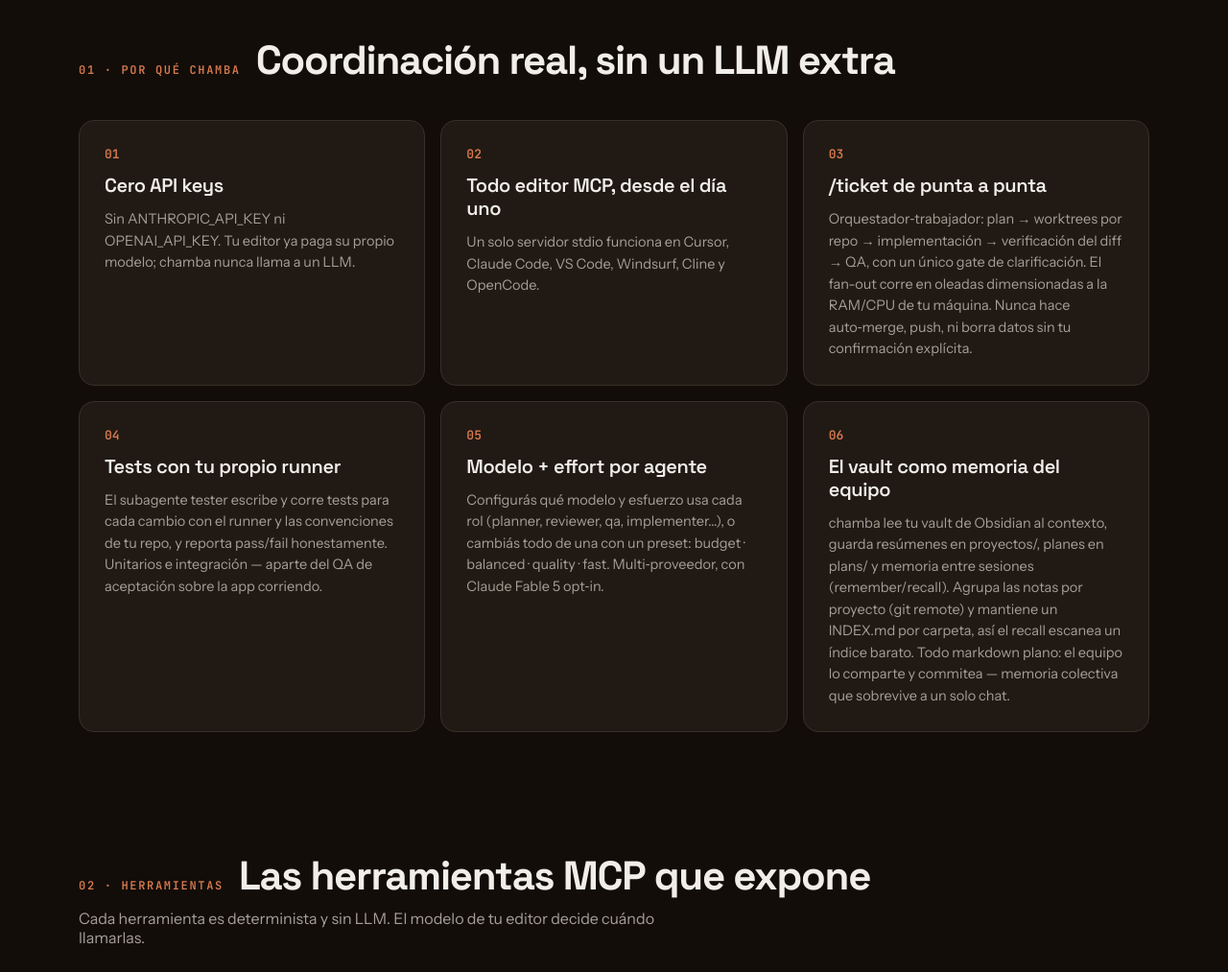
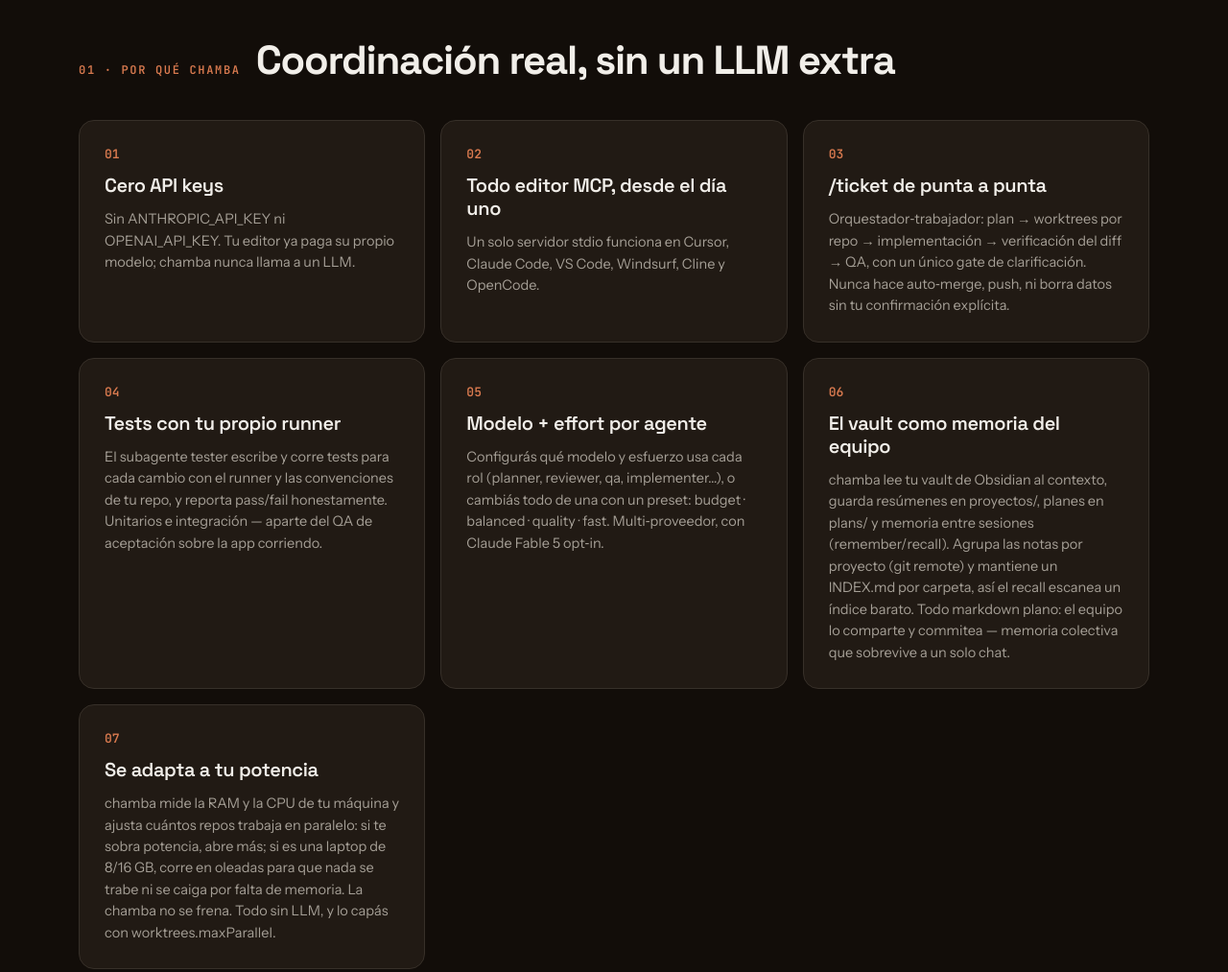
Before and after one commit to thelord07/chamba, a website: page docs/index.html in a window 1280 px wide. Shown: the part 1000-2013 px from the top of the page at 96% size. Drawn offline with Linux system fonts and the light colour scheme.

Commit message:
docs(landing): feature resource-aware parallelism as its own benefit
Adapts-to-your-machine benefit card (ES/EN) + a comparison-table row —
surface that chamba sizes parallelism to the machine so the work never
stalls or OOMs, instead of a passing clause in the /ticket benefit.

Co-Authored-By: Claude Opus 4.8 (1M context) <noreply@anthropic.com>

```diff
--- a/docs/index.html
+++ b/docs/index.html
@@ -137,10 +137,11 @@ const CONTENT = {
     benefits: [
       { no: '01', title: 'Cero API keys', body: 'Sin ANTHROPIC_API_KEY ni OPENAI_API_KEY. Tu editor ya paga su propio modelo; chamba nunca llama a un LLM.' },
       { no: '02', title: 'Todo editor MCP, desde el día uno', body: 'Un solo servidor stdio funciona en Cursor, Claude Code, VS Code, Windsurf, Cline y OpenCode.' },
-      { no: '03', title: '/ticket de punta a punta', body: 'Orquestador‑trabajador: plan → worktrees por repo → implementación → verificación del diff → QA, con un único gate de clarificación. El fan-out corre en oleadas dimensionadas a la RAM/CPU de tu máquina. Nunca hace auto‑merge, push, ni borra datos sin tu confirmación explícita.' },
+      { no: '03', title: '/ticket de punta a punta', body: 'Orquestador‑trabajador: plan → worktrees por repo → implementación → verificación del diff → QA, con un único gate de clarificación. Nunca hace auto‑merge, push, ni borra datos sin tu confirmación explícita.' },
       { no: '04', title: 'Tests con tu propio runner', body: 'El subagente tester escribe y corre tests para cada cambio con el runner y las convenciones de tu repo, y reporta pass/fail honestamente. Unitarios e integración — aparte del QA de aceptación sobre la app corriendo.' },
       { no: '05', title: 'Modelo + effort por agente', body: 'Configurás qué modelo y esfuerzo usa cada rol (planner, reviewer, qa, implementer…), o cambiás todo de una con un preset: budget · balanced · quality · fast. Multi‑proveedor, con Claude Fable 5 opt‑in.' },
-      { no: '06', title: 'El vault como memoria del equipo', body: 'chamba lee tu vault de Obsidian al contexto, guarda resúmenes en proyectos/, planes en plans/ y memoria entre sesiones (remember/recall). Agrupa las notas por proyecto (git remote) y mantiene un INDEX.md por carpeta, así el recall escanea un índice barato. Todo markdown plano: el equipo lo comparte y commitea — memoria colectiva que sobrevive a un solo chat.' }
+      { no: '06', title: 'El vault como memoria del equipo', body: 'chamba lee tu vault de Obsidian al contexto, guarda resúmenes en proyectos/, planes en plans/ y memoria entre sesiones (remember/recall). Agrupa las notas por proyecto (git remote) y mantiene un INDEX.md por carpeta, así el recall escanea un índice barato. Todo markdown plano: el equipo lo comparte y commitea — memoria colectiva que sobrevive a un solo chat.' },
+      { no: '07', title: 'Se adapta a tu potencia', body: 'chamba mide la RAM y la CPU de tu máquina y ajusta cuántos repos trabaja en paralelo: si te sobra potencia, abre más; si es una laptop de 8/16 GB, corre en oleadas para que nada se trabe ni se caiga por falta de memoria. La chamba no se frena. Todo sin LLM, y lo capás con worktrees.maxParallel.' }
     ],
     toolsKicker: 'Herramientas',
     toolsTitle: 'Las herramientas MCP que expone',
@@ -201,7 +202,8 @@ const CONTENT = {
       { label: 'Fase de QA de aceptación', a: '✅', b: '⚠️', c: '❌' },
       { label: 'Modelo + effort por agente', a: '✅', b: '⚠️', c: '❌' },
       { label: 'Contexto Obsidian + escritura', a: '✅', b: '❌', c: '❌' },
-      { label: 'Memoria entre sesiones', a: '✅', b: '⚠️', c: '⚠️' }
+      { label: 'Memoria entre sesiones', a: '✅', b: '⚠️', c: '⚠️' },
+      { label: 'Se adapta a la potencia de la máquina', a: '✅', b: '❌', c: '❌' }
     ],
     rmKicker: 'Roadmap + Changelog',
     rmTitle: 'Construido en público, fase por fase',
@@ -260,10 +262,11 @@ const CONTENT = {
     benefits: [
       { no: '01', title: 'Zero API keys', body: 'No ANTHROPIC_API_KEY, no OPENAI_API_KEY. Your editor already pays for its own model; chamba never calls an LLM.' },
       { no: '02', title: 'Every MCP editor, day one', body: 'One stdio server works in Cursor, Claude Code, VS Code, Windsurf, Cline and OpenCode.' },
-      { no: '03', title: 'End‑to‑end /ticket', body: 'Orchestrator‑worker: plan → per‑repo worktrees → implement → diff verify → QA, with one clarification gate. The fan-out runs in waves sized to your machine’s RAM/CPU. It never auto‑merges, pushes, or deletes data without your explicit confirmation.' },
+      { no: '03', title: 'End‑to‑end /ticket', body: 'Orchestrator‑worker: plan → per‑repo worktrees → implement → diff verify → QA, with one clarification gate. It never auto‑merges, pushes, or deletes data without your explicit confirmation.' },
       { no: '04', title: 'Tests with your own runner', body: 'The tester subagent writes and runs tests for each change with your repo’s runner and conventions, and reports pass/fail honestly. Unit and integration — separate from acceptance QA on the running app.' },
       { no: '05', title: 'Per‑agent model + effort', body: 'Set which model and effort each role uses (planner, reviewer, qa, implementer…), or flip everything at once with a preset: budget · balanced · quality · fast. Multi‑provider, with Claude Fable 5 opt‑in.' },
-      { no: '06', title: 'The vault as team memory', body: 'chamba reads your Obsidian vault into context, saves summaries to proyectos/, plans to plans/ and cross‑session memory (remember/recall). It groups notes per project (git remote) and keeps a per‑folder INDEX.md so recall scans a cheap index. All plain markdown: your team shares and commits it — collective memory that outlives a single chat.' }
+      { no: '06', title: 'The vault as team memory', body: 'chamba reads your Obsidian vault into context, saves summaries to proyectos/, plans to plans/ and cross‑session memory (remember/recall). It groups notes per project (git remote) and keeps a per‑folder INDEX.md so recall scans a cheap index. All plain markdown: your team shares and commits it — collective memory that outlives a single chat.' },
+      { no: '07', title: 'Adapts to your machine', body: 'chamba reads your RAM and CPU and tunes how many repos it works in parallel: plenty of power → more at once; an 8/16 GB laptop → it runs in waves so nothing stalls or crashes for lack of memory. The work keeps moving. All LLM‑free, and you cap it with worktrees.maxParallel.' }
     ],
     toolsKicker: 'Tools',
     toolsTitle: 'The MCP tools it exposes',
@@ -324,7 +327,8 @@ const CONTENT = {
       { label: 'Acceptance‑QA phase', a: '✅', b: '⚠️', c: '❌' },
       { label: 'Per‑agent model + effort', a: '✅', b: '⚠️', c: '❌' },
       { label: 'Obsidian context + write‑back', a: '✅', b: '❌', c: '❌' },
-      { label: 'Cross‑session memory', a: '✅', b: '⚠️', c: '⚠️' }
+      { label: 'Cross‑session memory', a: '✅', b: '⚠️', c: '⚠️' },
+      { label: 'Adapts to your machine', a: '✅', b: '❌', c: '❌' }
     ],
     rmKicker: 'Roadmap + Changelog',
     rmTitle: 'Built in public, phase by phase',
```
